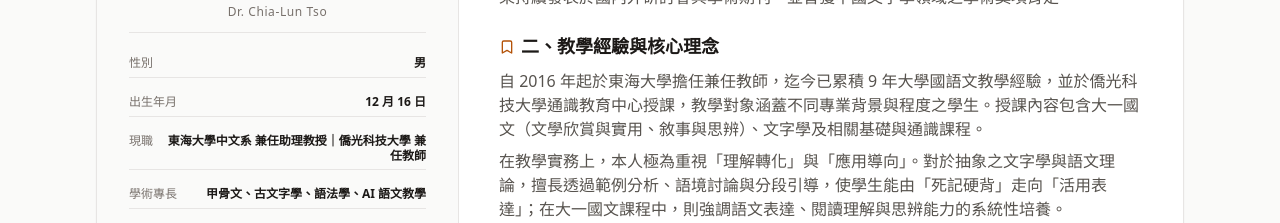
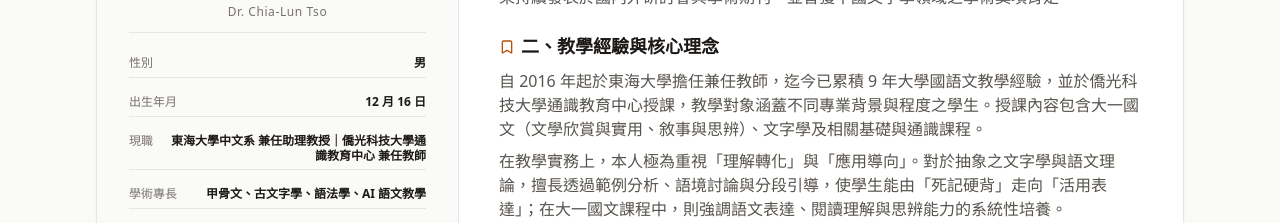
Before and after one commit to cltso/my-site, a React (Vite) app: page / in a window 1280 px wide. Shown: the part 1120-1343 px from the top of the page. Built offline with nearby package versions, Linux system fonts and the light colour scheme.

Commit message:
Update i18n.js

```diff
--- a/src/i18n.js
+++ b/src/i18n.js
@@ -253,7 +253,7 @@ export const UI = {
       birth: { zh: '出生年月', en: 'Date of Birth' },
       birthVal: { zh: '12 月 16 日', en: 'December 16, 1985' },
       current: { zh: '現職', en: 'Current Position' },
-      currentVal: { zh: '東海大學中文系 兼任助理教授｜僑光科技大學 兼任教師', en: 'Adjunct Assistant Professor, Tunghai University; Adjunct Lecturer, Overseas Chinese Univ. of Technology' },
+      currentVal: { zh: '東海大學中文系 兼任助理教授｜僑光科技大學通識教育中心 兼任教師', en: 'Adjunct Assistant Professor, Tunghai University; Adjunct Lecturer, Overseas Chinese Univ. of Technology' },
       expertise: { zh: '學術專長', en: 'Expertise' },
       expertiseVal: { zh: '甲骨文、古文字學、語法學、AI 語文教學', en: 'Oracle-bone script, paleography, grammar, AI language pedagogy' },
       email: { zh: '信箱', en: 'Email' }
```
